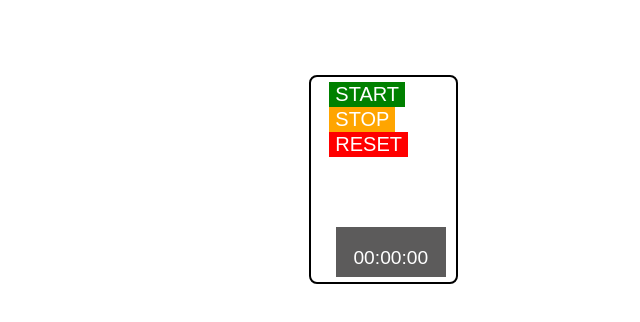
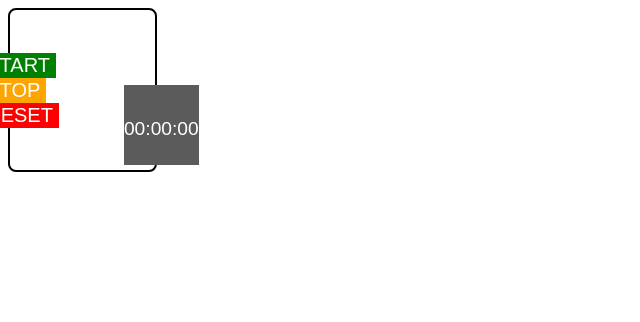
Before and after one commit to Sarah-Workman/project1_stopwatch, a plain HTML site: page src/index.html in a window 768 px wide. Shown: the whole page, without its empty margins (0-640 px from the left). Drawn offline with Linux system fonts and the light colour scheme.

Commit message:
added flex box styling to class stopwatchWrapper

```diff
--- a/src/css/styles.css
+++ b/src/css/styles.css
@@ -1,6 +1,7 @@
 .stopwatchWrapper {
-	margin-left: 40%;
-	margin-top: 10%;
+	display: flex;
+	justify-content: center;
+	align-items: center;
 	border: 2px solid black;
 	border-radius: 8px;
 	padding: 5px;
@@ -57,13 +58,3 @@
 	font-size: 20px;
 	font-family: Arial, Helvetica, sans-serif;
 }
-@media (min-width: 700px) and (max-width: 1000px) {
-	.rectangle {
-		margin-left: 20px;
-		margin-top: 70px;
-		z-index: 2;
-		height: 50px;
-		width: 110px;
-		background-color: rgb(92, 91, 91);
-	}
-}
```
